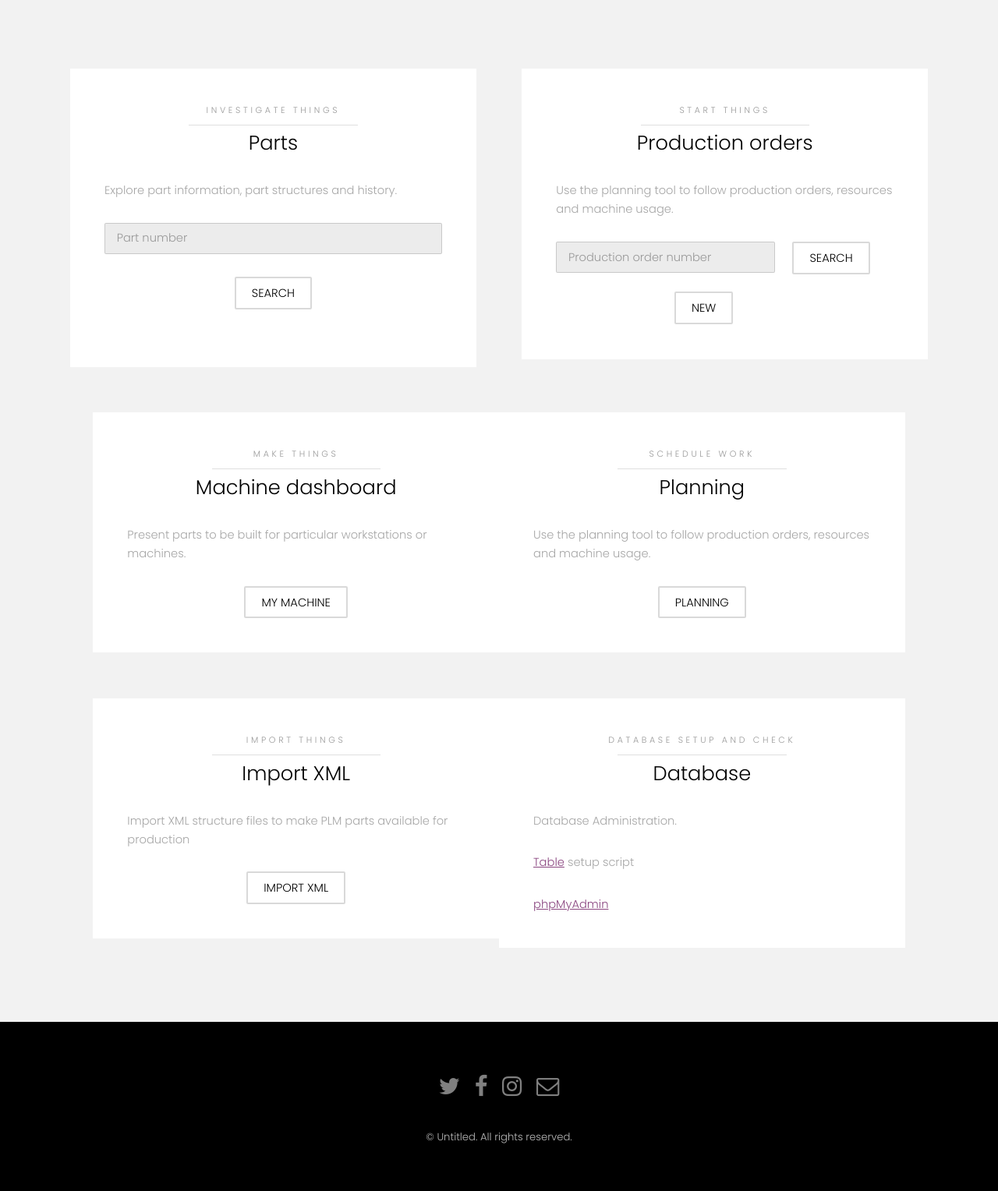
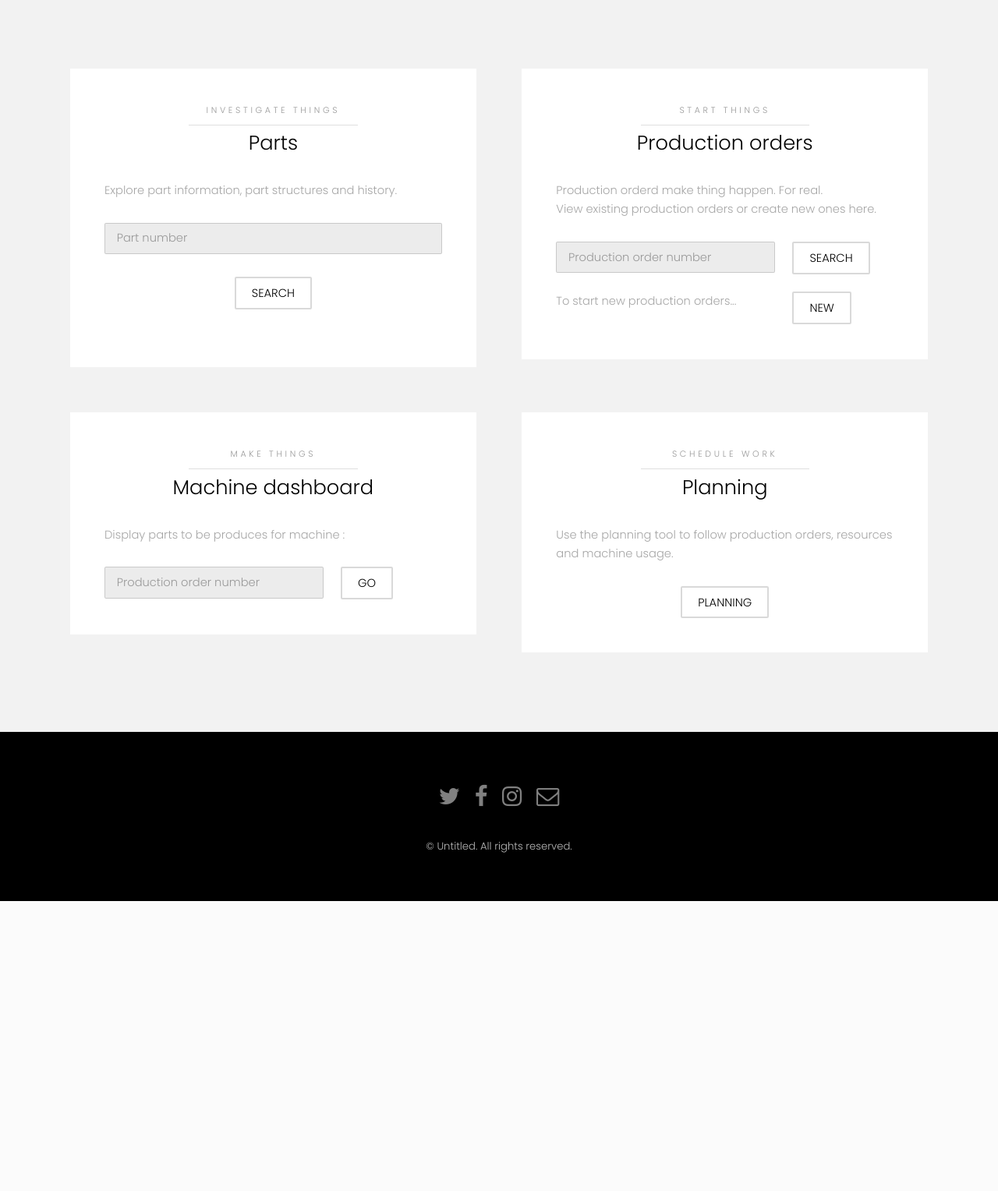
Before and after one commit to StevenDumon/miniMaze, a PHP site: page / in a window 1280 px wide. Shown: the part 48-1576 px from the top of the page at 78% size. After the commit the page ends 1204 px from the top, so only its background shows below. Run offline with PHP 8.4, Linux system fonts and the light colour scheme; data that the repository does not hold is empty.

Commit message:
First commit 2025

```diff
--- a/index.php
+++ b/index.php
@@ -32,11 +32,8 @@
 				<div class="inner">
 					<div class="grid-style">
 
-						<div> <!-- First box in grid -->
+						<div> <!-- First box in grid : Part details -->
 							<div class="box">
-								<!-- <div class="image fit">
-									<img src="images/pic02.jpg" alt="" />
-								</div> -->
 								<div class="content">
 									<header class="align-center">
 										<p>Investigate things</p>
@@ -87,21 +84,19 @@
 						      </script>
 
 								</div>
-							</div>
-						</div> <!-- End of first box -->
+								 <!-- End of class Content -->
+							</div> <!-- End of class Box -->
+						</div> <!-- End of first box in grid-->
 
-
-						<div>
+						<div> <!-- Production Orders -->
 							<div class="box">
-								<!-- <div class="image fit">
-									<img src="images/pic03.jpg" alt="" />
-								</div> -->
 								<div class="content">
 									<header class="align-center">
 										<p>Start things</p>
 										<h2>Production orders</h2>
 									</header>
-									<p>Use the planning tool to follow production orders, resources and machine usage.</p>
+									<p>Production orderd make thing happen. For real.
+									<br>View existing production orders or create new ones here.</p>
 									<div class="row uniform">
 										<div class="8u 12u$(xsmall)">
 											<input type="text" id="productionOrderNumber" name="productionOrderNumber" placeholder="Production order number">
@@ -110,18 +105,61 @@
 											<a href="pages/viewProductionOrder.php" class="button alt">Search</a>
 										</div>
 									</div> <!-- end of row uniform -->
+
 									<div class="row uniform">
-										<div class="4u 12u$(xsmall)">
+										<div class="8u 12u$(xsmall)">
+											To start new production orders...
 										</div>
 										<div class="4u 12u$(xsmall)">
 											<a href="newProductionOrder.php" class="button alt">New</a>
 										</div>
-										<div class="4u 12u$(xsmall)">
+									</div> <!-- end of row uniform -->
+
+								</div> <!-- end of Content -->
+							</div> <!-- End of class Box -->
+						</div>  <!-- Production Orders -->
+
+						<div>  <!-- Machine dashboard -->
+							<div class="box">
+								<div class="content">
+									<header class="align-center">
+										<p>Make things</p>
+										<h2>Machine dashboard</h2>
+									</header>
+
+									<p>Display parts to be produces for machine :</p>
+
+									<div class="row uniform">
+										<div class="8u 12u$(xsmall)">
+											<input type="text" id="productionOrderNumber" name="productionOrderNumber" placeholder="Production order number">
+										</div>
+										<div class="3u 12u$(xsmall)">
+											<a href="pages/viewProductionOrder.php" class="button alt">Go</a>
 										</div>
 									</div> <!-- end of row uniform -->
+
 								</div> <!-- end of Content -->
-							</div> <!-- end of Box" -->
+							</div> <!-- End of class Box -->
 						</div>
+
+						<div> <!-- test box in grid  : check document structure -->
+							<div class="box">
+								<div class="content">
+									<!--<p>Test box</p>-->
+									<header class="align-center">
+										<p>Schedule work</p>
+										<h2>Planning</h2>
+									</header>
+									<p>Use the planning tool to follow production orders, resources and machine usage.</p>
+									<footer class="align-center">
+										<a href="planning.php" class="button alt">Planning</a>
+									</footer>
+								</div> <!-- end of Content -->
+							</div> <!-- End of class Box -->
+						</div> <!-- End of test box in grid-->
+
+
+
 						<script>
 							<?php
 
@@ -150,82 +188,10 @@
 							autocomplete(document.getElementById("productionOrderNumber"), productionOrderNumbers, 100);
 						</script>
 
-						<div>
-							<div class="box">
-								<!-- <div class="image fit">
-									<img src="images/pic03.jpg" alt="" />
-								</div> -->
-								<div class="content">
-									<header class="align-center">
-										<p>Make things</p>
-										<h2>Machine dashboard</h2>
-									</header>
-									<p>Present parts to be built for particular workstations or machines.</p>
-									<footer class="align-center">
-										<a href="machineDashboard.php" class="button alt">My machine</a>
-									</footer>
-								</div>
-							</div> <!-- end of class Box" -->
-						</div>
 
-						<div>
-							<div class="box">
-								<!-- <div class="image fit">
-									<img src="images/pic03.jpg" alt="" />
-								</div> -->
-								<div class="content">
-									<header class="align-center">
-										<p>Schedule work</p>
-										<h2>Planning</h2>
-									</header>
-									<p>Use the planning tool to follow production orders, resources and machine usage.</p>
-									<footer class="align-center">
-										<a href="planning.php" class="button alt">Planning</a>
-									</footer>
-								</div>
-							</div> <!-- end of class Box" -->
-						</div>
-
-            <div> <!-- Third box, starts a new row in grid depending on window size -->
-							<div class="box">
-								<!-- <div class="image fit">
-									<img src="images/pic02.jpg" alt="" />
-								</div> -->
-								<div class="content">
-									<header class="align-center">
-										<p>Import things</p>
-										<h2>Import XML</h2>
-									</header>
-									<p>Import XML structure files to make PLM parts available for production</p>
-									<footer class="align-center">
-										<a href="selectXML.php" class="button alt">Import XML</a>
-									</footer>
-								</div>
-							</div>
-						</div> <!-- End of third box : import XML -->
-
-            <div> <!-- Fourth box in grid : database setup -->
-							<div class="box">
-								<!-- <div class="image fit">
-									<img src="images/pic02.jpg" alt="" />
-								</div> -->
-								<div class="content">
-									<header class="align-center">
-										<p>Database setup and check</p>
-										<h2>Database</h2>
-									</header>
-									<p>Database Administration.</p>
-									<p><a href="scripts/database_setup.php">Table</a> setup script</p>
-									<p><a href="../phpMyAdmin-5.1.0-all-languages/index.php">phpMyAdmin</a></p>
-
-								</div>
-							</div>
-						</div> <!-- End of fourth box -->
-
-
-					</div>
-				</div>
-			</section>
+					</div> <!-- End of class Grid style -->
+				</div> <!-- End of class Inner -->
+			</section> <!-- End of section, class = wrapper style 2 -->
 
 		<!-- Footer -->
 		<footer id="footer">
--- a/scripts/partStructure.php
+++ b/scripts/partStructure.php
@@ -97,7 +97,8 @@ function getSubpartsRecursive($conn, $partID, $parentQuantity, $whereUsed, &$sub
       $operation_5= $row["Operation_5"];
       // echo "Parent part (id " . $partID . ") has " . $result->num_rows . " children, Child " . $childNumber . " quantity : " . $quantity . ". Where used " . $whereUsed . "<br>";
 
-      // Toevoegen aan array
+      // Toevoegen aan array wanneer er effectief bewerkingen uit te voeren zijn.
+      // Beter alternatief : toevoegen aan array wanneer er geen verdere children zijn !
       $subParts[]=array($childID, $childNumber, $whereUsed, $quantity, $operation_1, $operation_2, $operation_3, $operation_4, $operation_5);
       // echo "part list now contains " . count($subParts) . " items." . "<br>";
       // eigen children opzoeken
```
Also changed, not shown: scripts/createProductionOrder.php (+11 -2 lines). Lines whose indentation alone changed are shown as unchanged.
